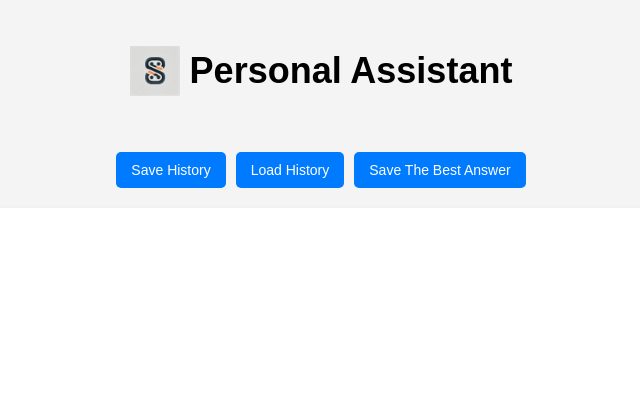
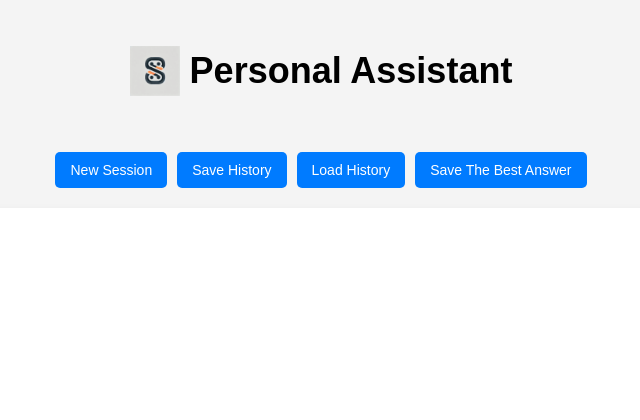
Before and after one commit to laobaixing/Personal_AI, a Flask app: template templates/index.html in a window 1280 px wide. Shown: the top 420 px of the page, without its empty margins (319-959 px from the left). Run offline with Flask 3, Linux system fonts and the light colour scheme; the template is opened without the code that fills it, so the values that code supplies are empty.

Commit message:
add new session

```diff
--- a/app.py
+++ b/app.py
@@ -28,6 +28,11 @@ def index():
         chat_session = model.start_chat() # Start a new chat session if one doesn't exist
     return render_template("index.html")
 
+@app.route("/new_session", methods=["POST"])
+def new_session():
+    global chat_session
+    chat_session = model.start_chat() # Start a new chat session
+    return jsonify({"message": "New session started"})
 
 @app.route("/chat", methods=["POST"]) # Now exclusively for chat messages
 def chat():
--- a/templates/index.html
+++ b/templates/index.html
@@ -80,7 +80,7 @@
             box-sizing: border-box;
         }
 
-        #send-button, #save-best-answer-button, #save-history-button, #load-history-button {
+        #send-button, #new-session-button, #save-best-answer-button, #save-history-button, #load-history-button {
             padding: 10px 15px;
             background-color: #007bff;
             color: white;
@@ -121,6 +121,7 @@
         <h1>Personal Assistant</h1>
     </div>
     <div id="button-container">
+        <button id="new-session-button">New Session</button>
         <button id="save-history-button" class="history-button">Save History</button>
         <button id="load-history-button" class="history-button">Load History</button>
         <input type="file" id="history-file-input" style="display: none;">
@@ -143,6 +144,9 @@
                 sendMessage();
             });
 
+            $("#new-session-button").click(function() {
+                startNewSession(); // Call the new function
+            });
             $("#save-history-button").click(function() {
                 saveChatHistory();
             });
@@ -221,6 +225,20 @@
                 $("#chat-container").scrollTop($("#chat-container")[0].scrollHeight);
             }
 
+            function startNewSession() {
+                $.ajax({
+                    type: "POST",
+                    url: "/new_session",
+                    success: function(response) {
+                        $("#chat-container").empty();
+                        alert("New session started!");
+                },
+                    error: function() {
+                        alert("Failed to start a new session.");
+                }
+                });
+            }
+
             function saveChatHistory() {
                 $.ajax({
                     type: "POST",
```
